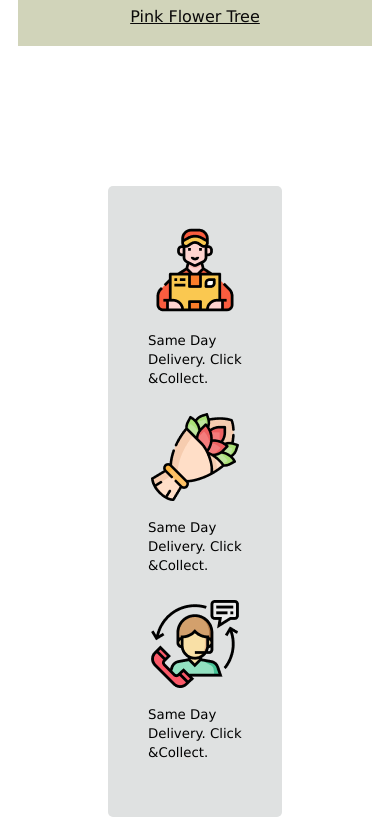
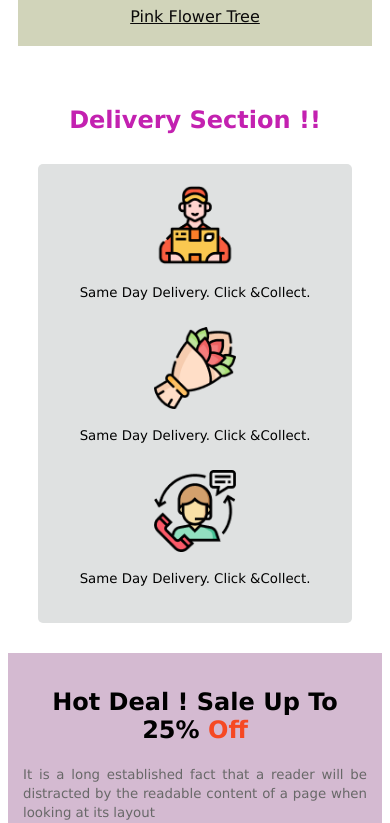
Before and after one commit to Parves21/Galaxy-Second-HTML, a plain HTML site: page index.html in a window 390 px wide. Shown: the part 2282-3105 px from the top of the page. Drawn offline with Linux system fonts and the light colour scheme.

Commit message:
delivery section responsive

```diff
--- a/index.html
+++ b/index.html
@@ -68,8 +68,8 @@
             justify-content: center;
             align-items: center;
             gap: 35px;
-            margin: 100px;
-            padding: 50px;
+            margin: 50px;
+            padding: 100px;
             background-color: #dfe1e1;
             border: none;
             border-radius: 5px;
@@ -192,10 +192,15 @@
                 display: grid;
                 grid-template-columns: repeat(1, 1fr);
                 gap: 10px;
-                padding: 40px;
-                margin: 10 auto;
+                padding: 20px;
+                margin: 30px;
                 justify-content: center;
                 align-items: center;
+
+            }
+            #Three-icon-Section div img{
+                height: 100%;
+                width: 30%;
             }
 
             /* Hot-deal-section */
@@ -291,6 +296,7 @@
     </section>
 
     <!-- Three icon section add -->
+    <h2 style="text-align: center; color: #c321b0;">Delivery Section !!</h2>
     <section id="Three-icon-Section">
         <div>
             <img src="Flower Asset/Group 57.png" alt="">
```
